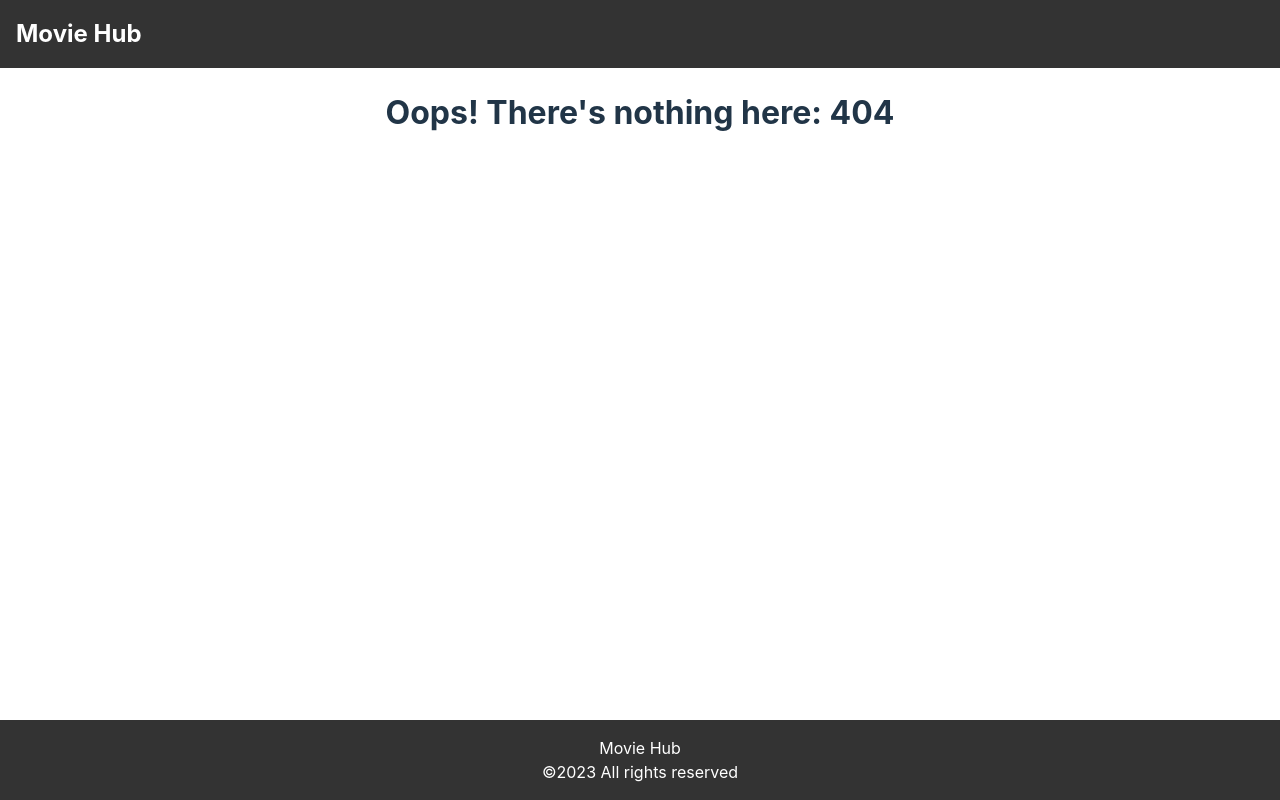
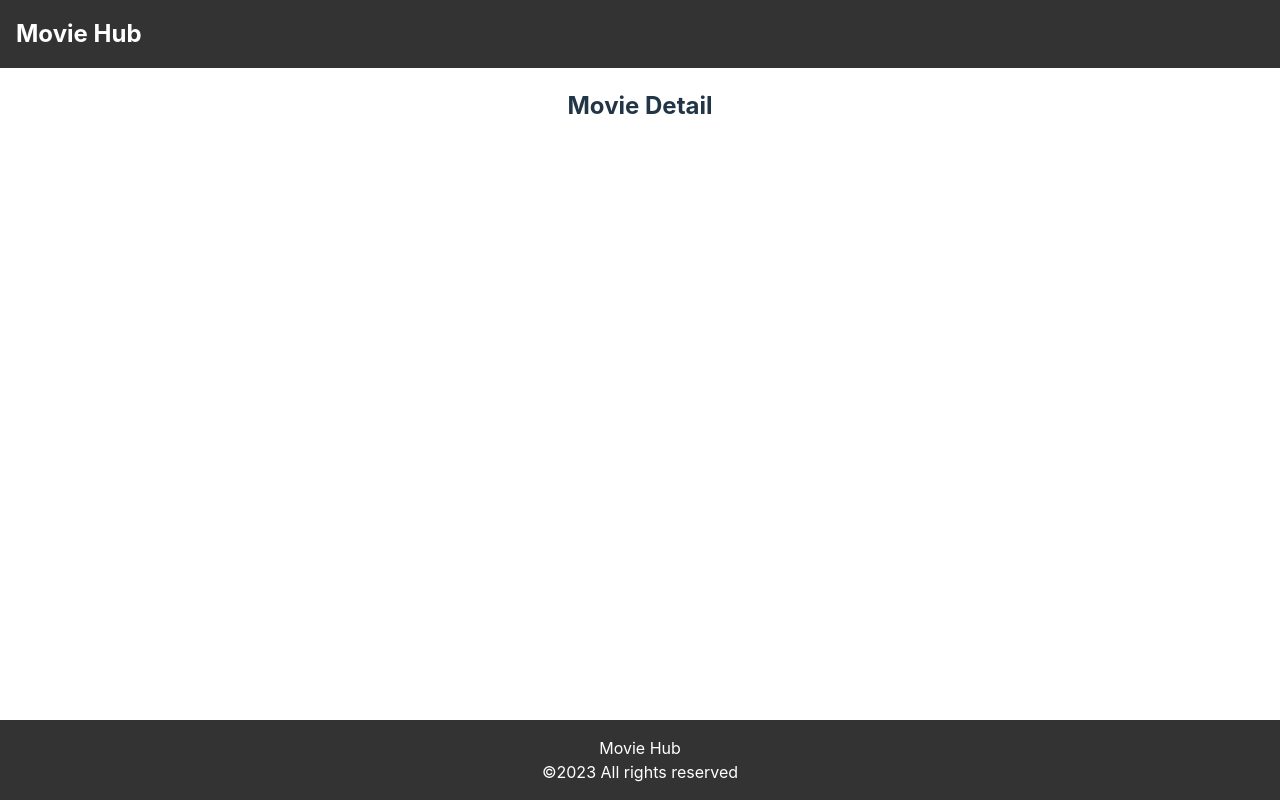
Before and after one commit to becathey/movies-ui-react-redux, a React (Vite) app: page /movie/1 in a window 1280 px wide. Before the commit this address had no page. Built offline with nearby package versions, Linux system fonts and the light colour scheme.

Commit message:
Create MovieDetail component

```diff
--- a/src/App.jsx
+++ b/src/App.jsx
@@ -2,6 +2,7 @@ import {Routes, Route} from 'react-router-dom'
 import Header from './components/Header/Header'
 import Footer from './components/Footer/Footer'
 import Home from './components/Home/Home'
+import MovieDetail from './components/MovieDetail/MovieDetail'
 import PageNotFound from './components/PageNotFound/PageNotFound'
 import './App.css'
 
@@ -14,6 +15,7 @@ function App() {
         <Routes>
           <Route index element={<Home />} />
           <Route path='home' element={<Home />} />
+          <Route path='/movie/:id' element={<MovieDetail />} />
           <Route path="*" element={<PageNotFound />} />
         </Routes>
       </main>
--- a/src/components/MovieCard/MovieCard.css
+++ b/src/components/MovieCard/MovieCard.css
@@ -33,3 +33,7 @@
     padding: 0.5rem;
     margin: 0;
 }
+.card-link {
+    color: inherit;
+    text-decoration: none;
+}
--- a/src/components/MovieCard/MovieCard.jsx
+++ b/src/components/MovieCard/MovieCard.jsx
@@ -1,11 +1,13 @@
 /* eslint-disable react/prop-types */
+import { Link } from 'react-router-dom'
 import './MovieCard.css'
 
 const MovieCard = (props) => {
     const {data} = props
 
     return (
-        <div className="card">
+        <Link to={`/movie/${data.id}`} className='card-link'>
+            <div className="card">
             <div className="card-body">
                 <img src={data.image} className="card-image" />
                 <h2 className="card-title">{data.title}</h2>
@@ -14,7 +16,8 @@ const MovieCard = (props) => {
             <div className="card-footer">
                 <p className="card-genre">{data.genre}</p>
             </div>
-        </div>
+            </div>
+        </Link>
     )
 }
 
--- /dev/null
+++ b/src/components/MovieDetail/MovieDetail.jsx
@@ -0,0 +1,7 @@
+const MovieDetail = () => {
+    return (
+        <h2>Movie Detail</h2>
+    )
+}
+
+export default MovieDetail
```
